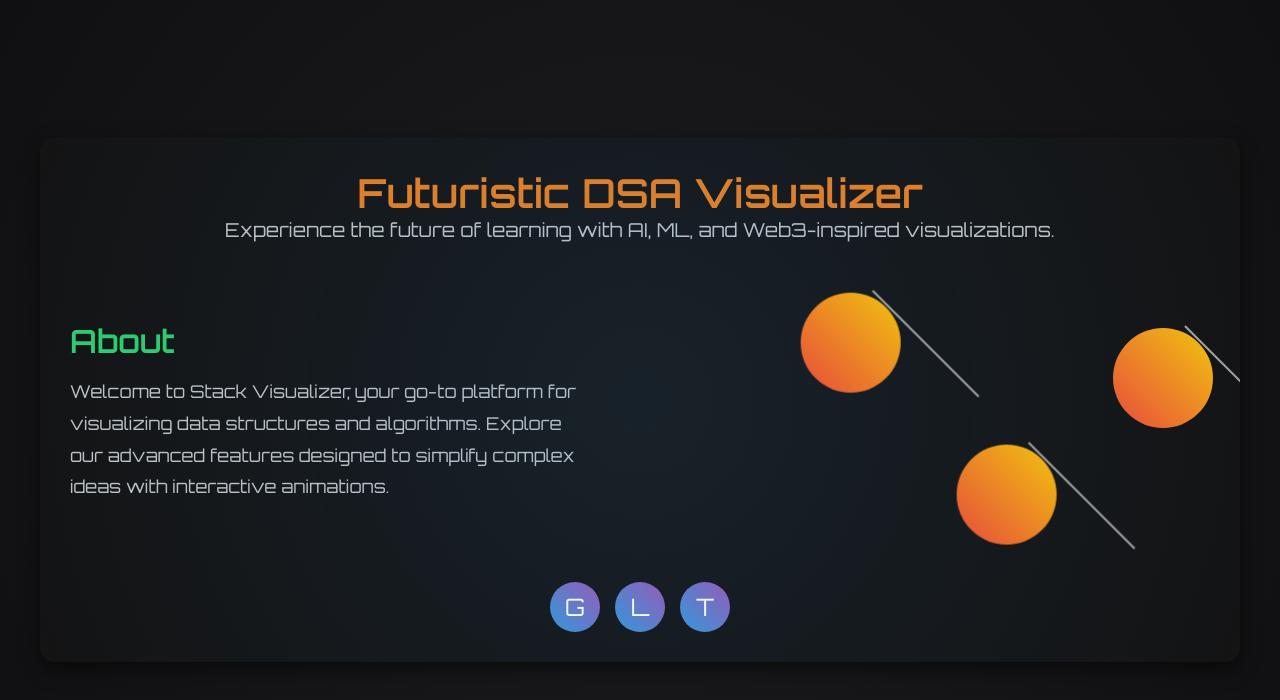
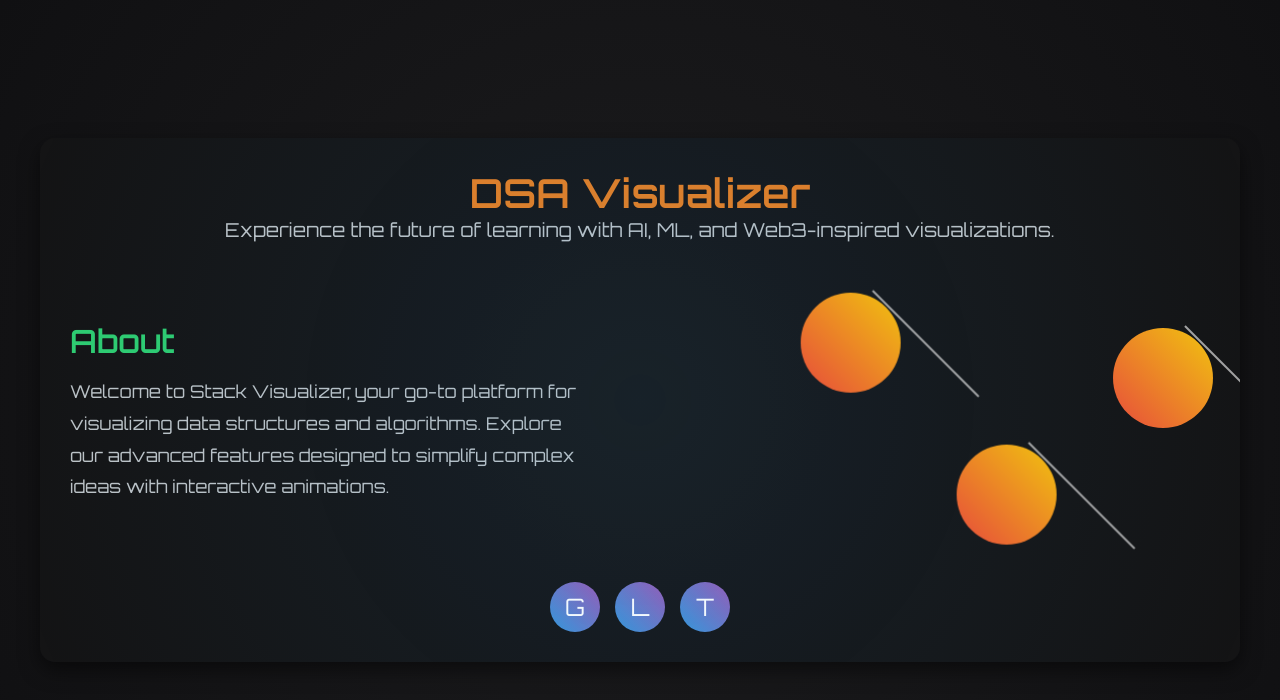
Before and after one commit to UDDITwork/DSA_Visualizer, a website: page about.html in a window 1280 px wide. Drawn offline with Linux system fonts and the light colour scheme.

Commit message:
Update about.html

```diff
--- a/about.html
+++ b/about.html
@@ -178,7 +178,7 @@
 <body>
     <div class="container">
         <div class="header">
-            <h1>Futuristic DSA Visualizer</h1>
+            <h1>DSA Visualizer</h1>
             <p>Experience the future of learning with AI, ML, and Web3-inspired visualizations.</p>
         </div>
         <div class="content">
```
